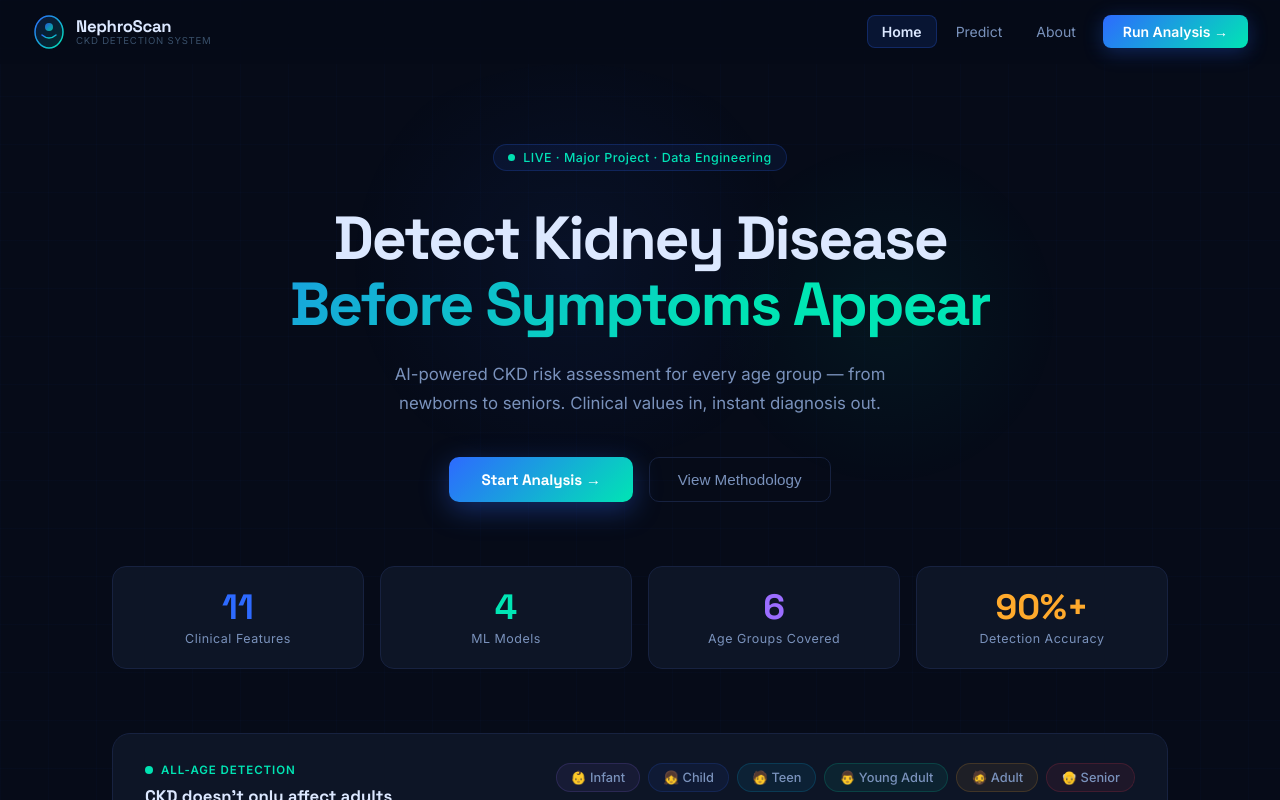
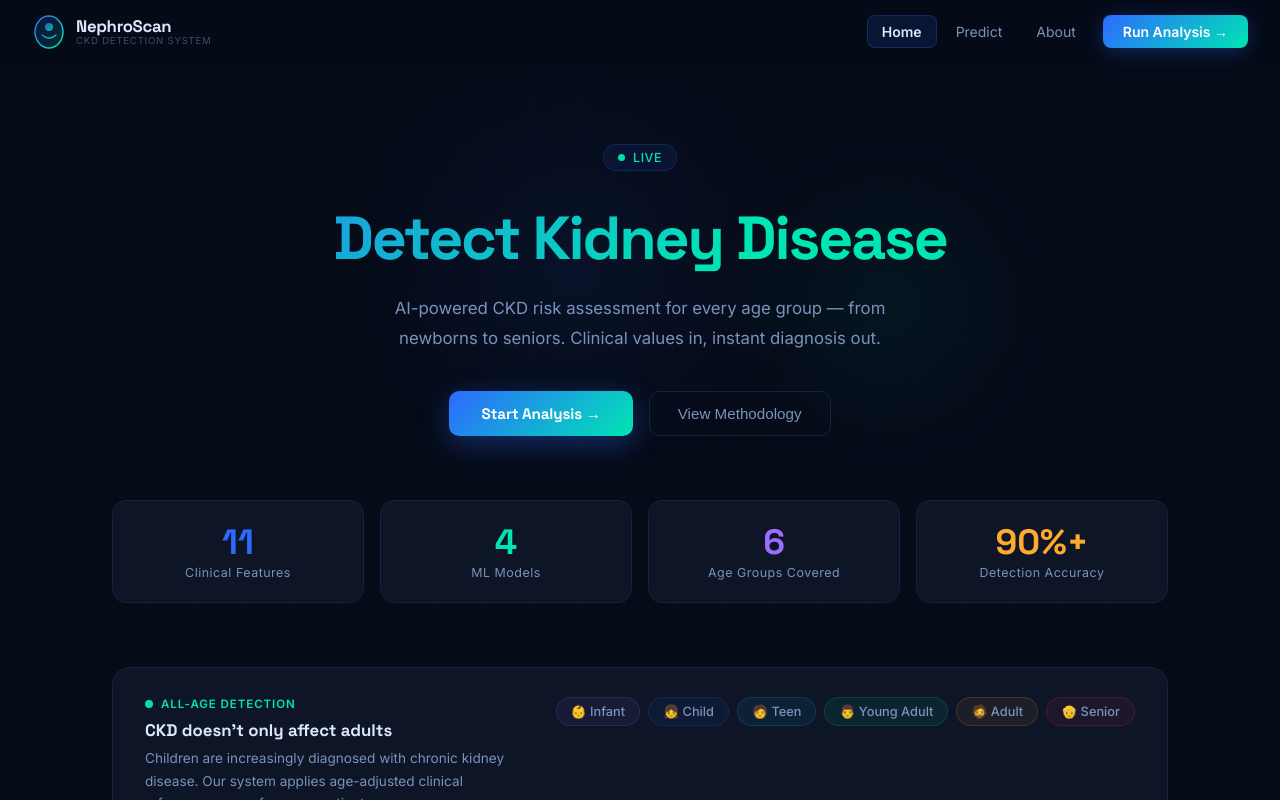
Before and after one commit to sharanugd2305/ckd-detection, a React (Create React App) app in the folder frontend/: page / in a window 1280 px wide. Shown: the top 800 px of the page. Built offline with nearby package versions, Linux system fonts and the light colour scheme.

Commit message:
Update Home component to simplify project status display and enhance messaging clarity

```diff
--- a/frontend/src/pages/Home.js
+++ b/frontend/src/pages/Home.js
@@ -122,7 +122,7 @@ export default function Home(){
         }}>
           <span style={{width:7,height:7,borderRadius:'50%',background:'#00E5B4',display:'inline-block',animation:'blink 1.5s ease infinite'}}/>
           <span style={{fontSize:'.78rem',color:'#00E5B4',fontWeight:500,letterSpacing:'.04em'}}>
-            LIVE · Major Project · Data Engineering
+            LIVE
           </span>
         </div>
 
@@ -133,13 +133,12 @@ export default function Home(){
           marginBottom:'1.4rem',
           animation:'fadeUp .5s ease .08s both',
         }}>
-          <span style={{color:'#DCE8FF'}}>Detect Kidney Disease</span><br/>
           <span style={{
             backgroundImage:'linear-gradient(135deg,#2D6AFF 20%,#00E5B4 80%)',
             backgroundSize:'200% 200%',
             WebkitBackgroundClip:'text',WebkitTextFillColor:'transparent',
             animation:'gradShift 4s ease infinite',
-          }}>Before Symptoms Appear</span>
+          }}>Detect Kidney Disease</span>
         </h1>
 
         <p style={{
```
